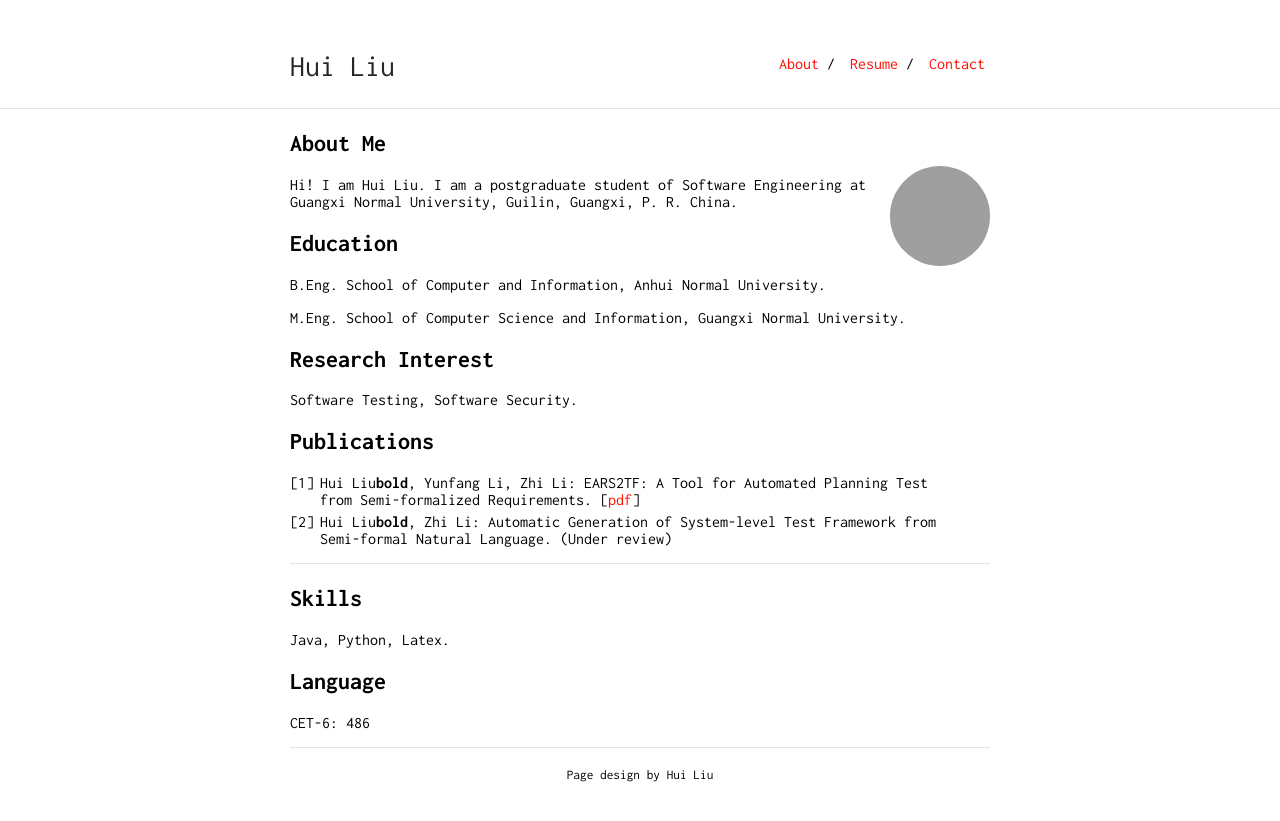
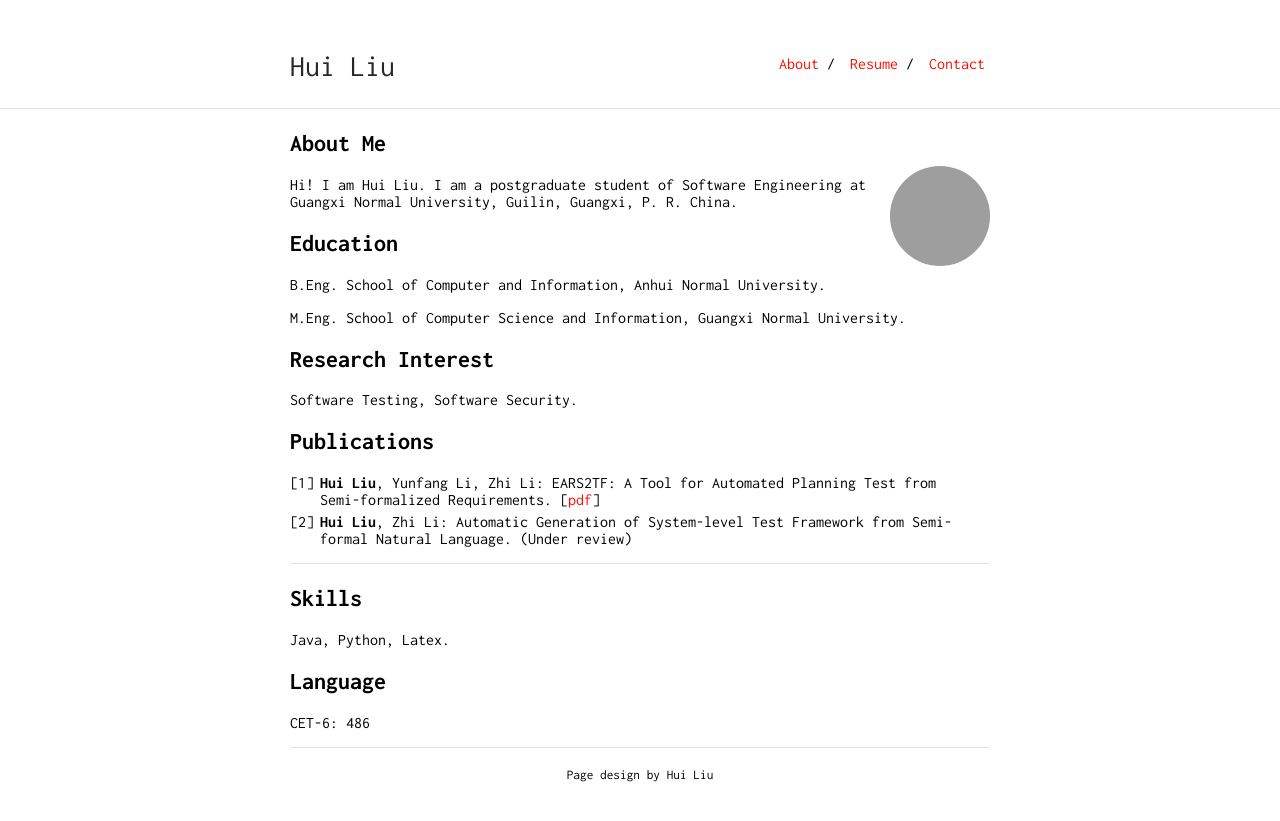
Before and after one commit to aloeordown/huiliu, a Jekyll site: the page built from index.md, in a window 1280 px wide, cut to the strip 0-821 px from the top of the page. Built offline with Jekyll 4.4.1, drawn with Linux system fonts in a browser that asks for light colours; our own code applies the rules of GitHub Pages for plain Markdown files; grey boxes are pictures that could not be loaded.

Commit message:
Update index.md

```diff
--- a/index.md
+++ b/index.md
@@ -20,8 +20,8 @@ Software Testing, Software Security.
 
 ## Publications
 
-1. Hui Liu**bold**, Yunfang Li, Zhi Li: EARS2TF: A Tool for Automated Planning Test from Semi-formalized Requirements. \[[pdf](https://ksiresearch.org/seke/seke22paper/paper179.pdf)\]
-2. Hui Liu**bold**, Zhi Li: Automatic Generation of System-level Test Framework from Semi-formal Natural Language. (Under review)
+1. **Hui Liu**, Yunfang Li, Zhi Li: EARS2TF: A Tool for Automated Planning Test from Semi-formalized Requirements. \[[pdf](https://ksiresearch.org/seke/seke22paper/paper179.pdf)\]
+2. **Hui Liu**, Zhi Li: Automatic Generation of System-level Test Framework from Semi-formal Natural Language. (Under review)
 
 ---
 ## Skills
```
